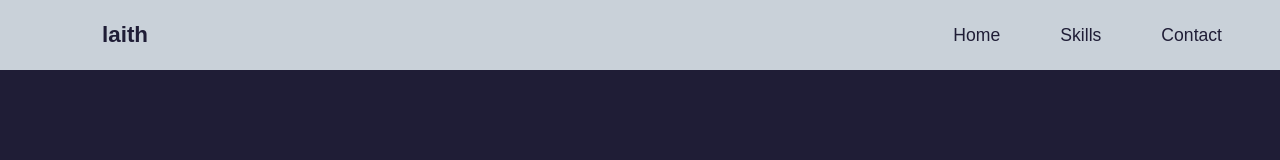
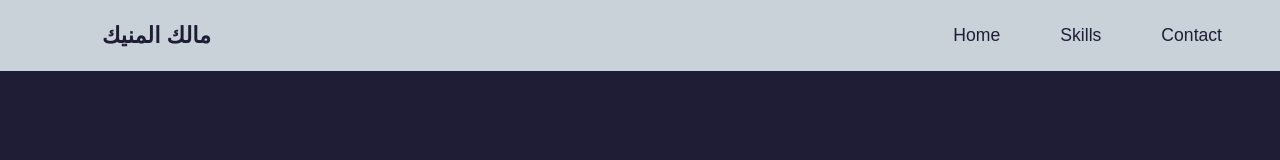
Before and after one commit to laithprg/PERSONALWEB, a plain HTML site: page index.html in a window 1280 px wide. Shown: the top 160 px of the page. Drawn offline with Linux system fonts and the light colour scheme.

Commit message:
Update index.html

```diff
--- a/index.html
+++ b/index.html
@@ -7,7 +7,7 @@
 </head>
 <body>
 <header>
-<a class="logo">laith</a>
+<a class="logo">مالك المنيك</a>
 <ul>
     <li>
     <a href="#">Home</a>
```
